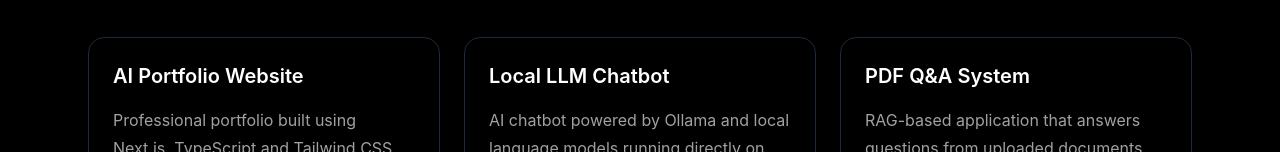
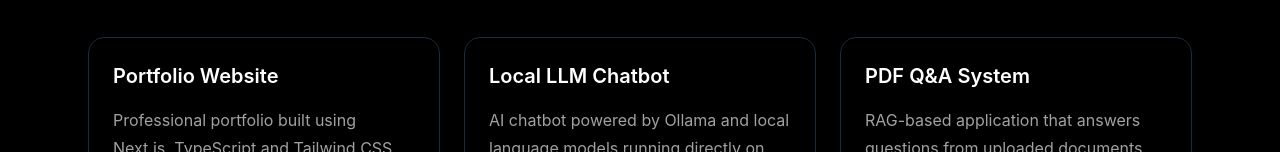
Before and after one commit to ArsilAi/arsil-ai-portfolio, a Next.js app: page / in a window 1280 px wide. Shown: the part 997-1149 px from the top of the page. Built offline with nearby package versions, Linux system fonts and the light colour scheme.

Commit message:
Update metadata

```diff
--- a/app/page.tsx
+++ b/app/page.tsx
@@ -78,7 +78,7 @@
             <div className="border border-slate-800 rounded-2xl p-6 hover:border-slate-600 transition">
 
               <h3 className="text-xl font-semibold mb-4">
-                AI Portfolio Website
+                Portfolio Website
               </h3>
 
               <p className="text-neutral-400 mb-6 leading-7">
```
